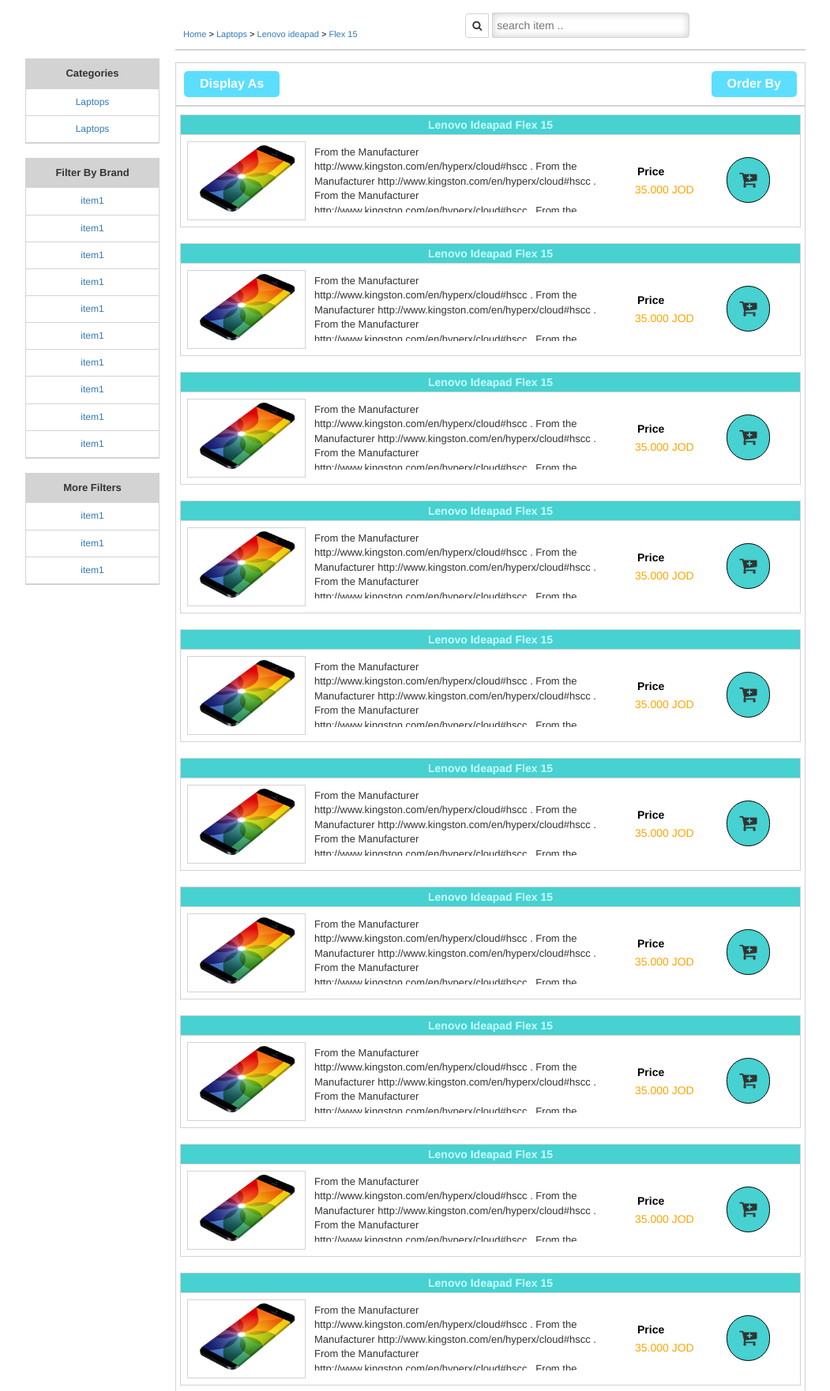
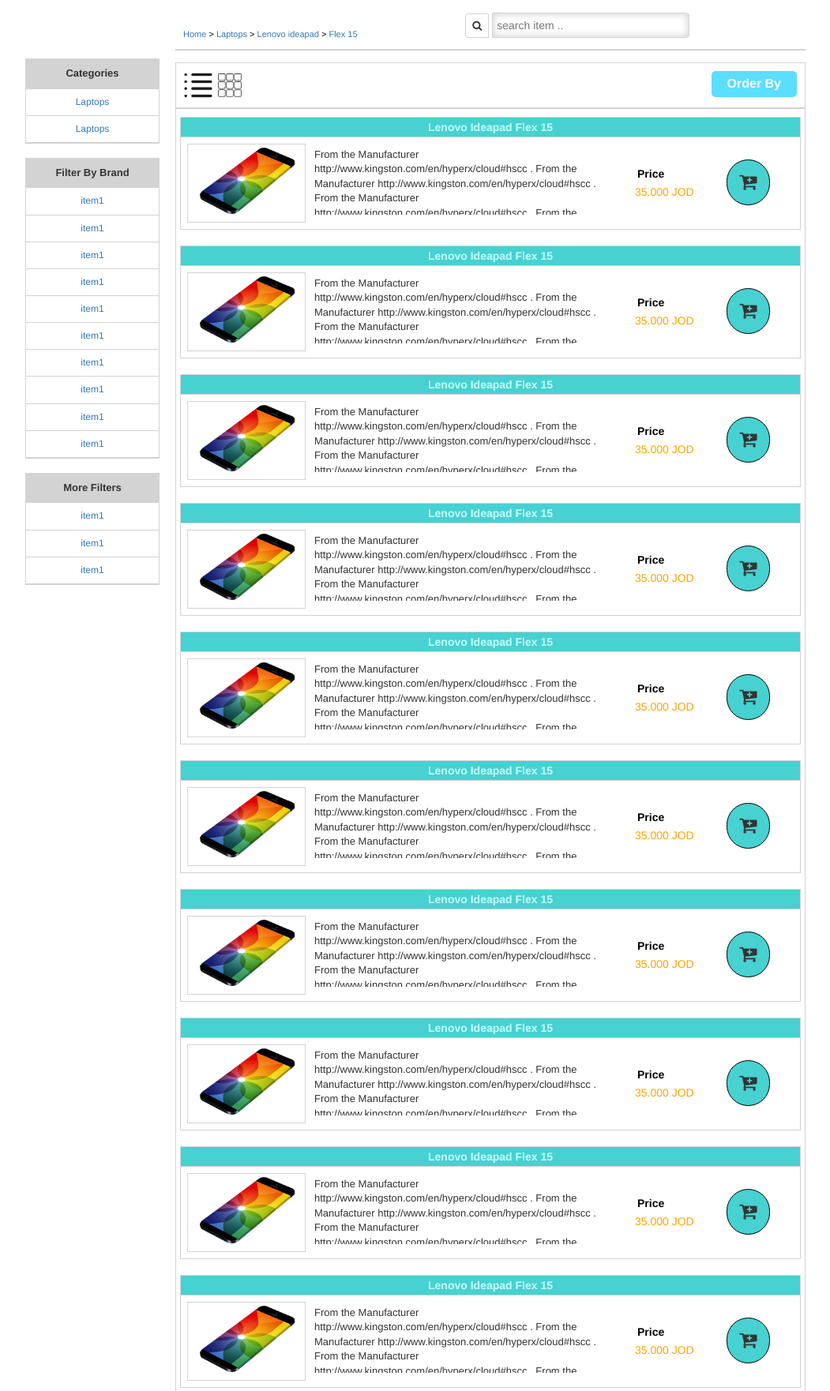
Before and after one commit to abdullah-saqer/Platinum, a PHP site: page /view_items.php in a window 1280 px wide. Shown: the part 160-1922 px from the top of the page at 79% size, without its empty margins (119-1170 px from the left). Run offline with PHP 8.4, Linux system fonts and the light colour scheme; data comes from the database, SQL or seed files in the repository; some libraries are stand-ins or nearby versions.

Commit message:
update the display icons and adding the evetns on them and add the hover on the order by button

```diff
--- a/css/view_item.css
+++ b/css/view_item.css
@@ -301,7 +301,6 @@ del{
     background-color:#f9f9f9;
     min-width: 160px;
     box-shadow: 0px 8px 16px 0px rgba(0,0,0,0.2);
-    z-index:1;
 }
 
  #oib_menu div{
@@ -311,19 +310,32 @@ del{
    width:100%;
    color:rgba(52,52,55,0.8);
    cursor:pointer;
-   z-index:2;
+   transition:background 300ms;
  }
 
 #oib_menu div:hover{
     background:rgba(51, 214, 255 , 0.4);
 }
 
-
-
+#order_items_by_button:hover + #oib_menu , #oib_menu:hover{
+  display:block;
+}
 
 #display_items_as{
   -webkit-box-flex:1;
   -moz-box-flex:1;
+
+}
+
+#display_items_as div{
+  display:inline-block;
+  margin:-5px;
+  padding:3px;
+}
+
+ #dal_btn img , #dag_btn img{
+   height:40px; width:40px;
+   cursor:pointer;
  }
 
 #display_items_box{
@@ -491,10 +503,12 @@ del{
     opacity:0.9;
     height: 160px;
 }
+
  #navbar{
     background-color:rgba(21,22,25,1);
     border:0px;
   }
+
   #navbar img{
     width:220px;
 
@@ -788,6 +802,7 @@ cursor: pointer;
   #copy_right{
     text-align:center;
   }
+
   #subscribe_section{
    margin:20px 20px 20px 80px;
   }
--- a/javascript/view_items.js
+++ b/javascript/view_items.js
@@ -1,32 +1,15 @@
 $(document).ready(function(){
-    //this code bellow for display the dropdown menues <3 Meow :()
-    $('#order_items_by_button*').focusin(function(){
 
-    	var index = $('#order_items_by_button*').index(this);
+   //this code bellow to change the display of the items boxes list or grid
+   $('#dal_btn').click(function(){
+   	   $('#display_items_box').removeClass('display_as_grid');
+   	   $('#display_items_box').addClass('display_as_list');
+   });
 
-        if(!index){
-           $('#oib_menu*').eq(0).css('display','block');
-        }
-        if(index){
-           $('#oib_menu*').eq(1).css('display','block');
-        }
-    }).focusout(function(){
-    	$('#oib_menu*').css('display','none');
-    });
+    $('#dag_btn').click(function(){
+       $('#display_items_box').removeClass('display_as_list');
+   	   $('#display_items_box').addClass('display_as_grid');
+   });
 
 
-    //display as list or grid code bellow .. :D <3
-    $('#dal_btn').on(function(){
-
-          $('#display_items_box').removeClass('display_as_grid');
-          $('#display_items_box').addClass('display_as_list');
-
-      });
-      $('#dag_btn').hover(function(){
-
-          $('#display_items_box').removeClass('display_as_list');
-          $('#display_items_box').addClass('display_as_grid');
-
-      });
-
 });
--- a/view_items.php
+++ b/view_items.php
@@ -62,11 +62,12 @@ require("functions/engine.php");
                 <div id="top_control_section">
 
                       <div id="display_items_as">
-                         <button id="order_items_by_button">Display As</button>
-                         <div id="oib_menu" > <!--oib stand for order items by-->
-                           <div id="dal_btn">List</div>
-                           <div id="dag_btn">Gird</div>
+                         <div id="dal_btn">
+                           <img src="img/list_icon.png">
                          </div>
+                          <div id="dag_btn">
+                            <img src="img/grid_icon.png">
+                          </div>
                       </div>
 
                       <div id="order_items_by">
@@ -409,11 +410,7 @@ require("functions/engine.php");
                           </div>
 
                           <div id="item_box_rec_desc">
-                                From the Manufacturer http://www.kingston.com/en/hyperx/cloud#hscc .
-                                From the Manufacturer http://www.kingston.com/en/hyperx/cloud#hscc .
-                                 From the Manufacturer http://www.kingston.com/en/hyperx/cloud#hscc .
-                                From the Manufacturer http://www.kingston.com/en/hyperx/cloud#hscc .
-                                 From the Manufacturer http://www.kingston.com/en/hyperx/cloud#hscc .
+                                From the Manufacturer http://www.kingston.com/en/hyperx/
                           </div>
 
                           <div id="item_box_rec_price">
```
Also changed, not shown: img/grid_icon.png (added), img/list_icon.png (added). Lines whose indentation alone changed are shown as unchanged.
